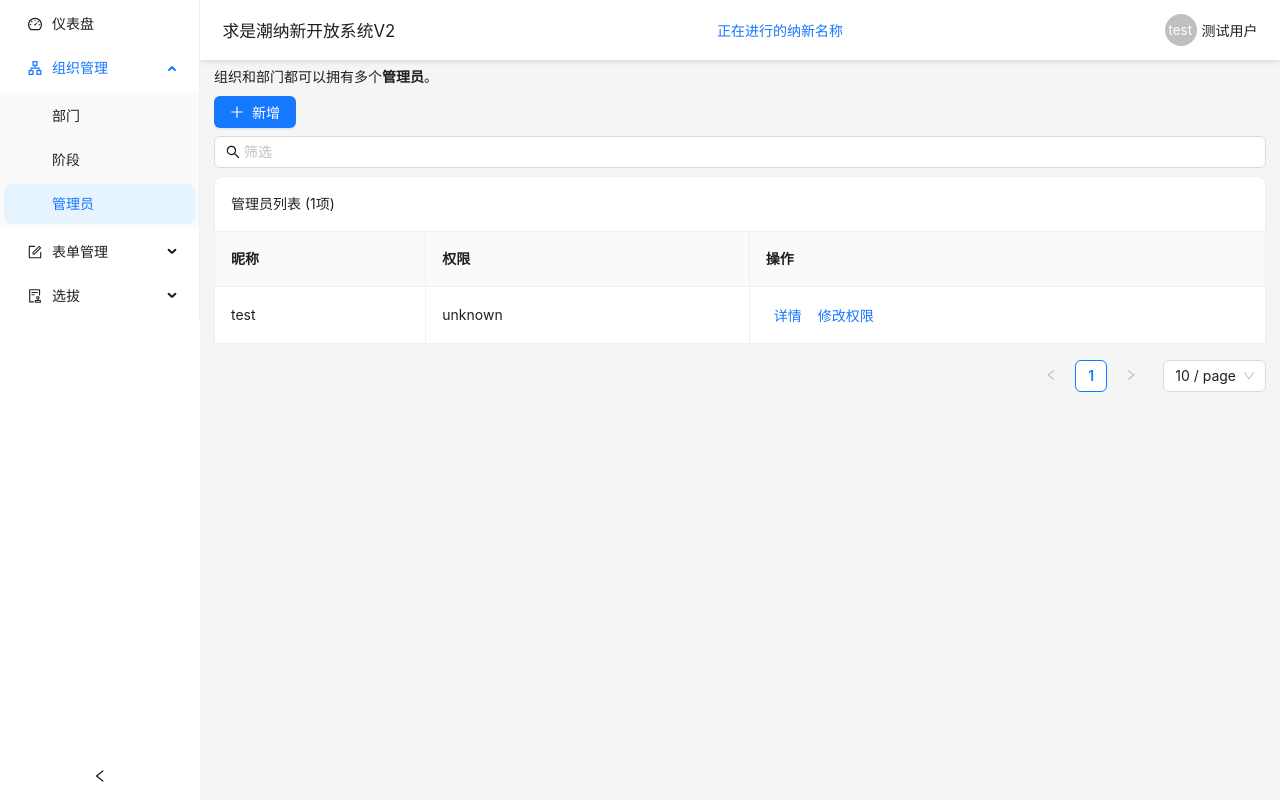
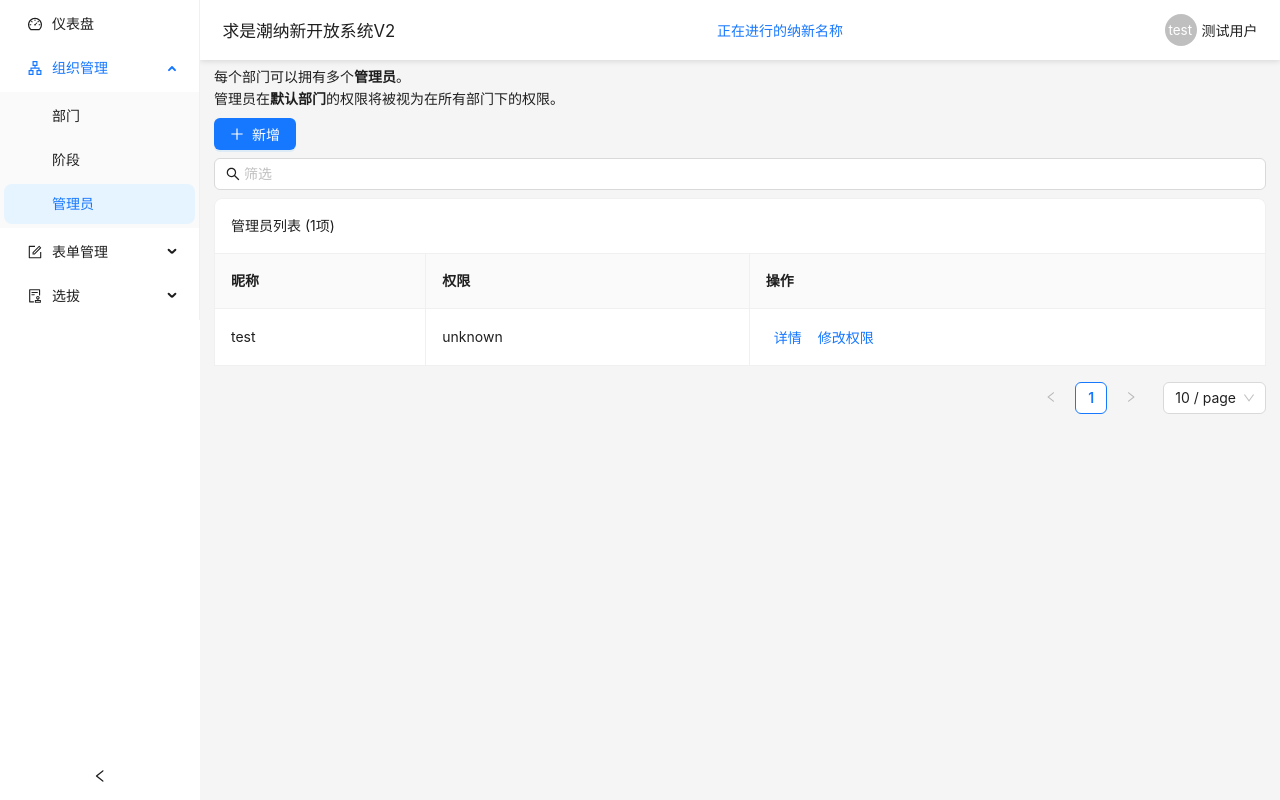
Before and after one commit to XmmShp/rop2-web, a React (Vite) app: page /console/org/admin in a window 1280 px wide. Built offline with nearby package versions, Linux system fonts and the light colour scheme.

Commit message:
Modify some text

```diff
--- a/src/console/org/AdminManage.tsx
+++ b/src/console/org/AdminManage.tsx
@@ -10,7 +10,9 @@ export default function AdminManage() {
   const [showValue, setShowValue] = useState(fullValue);
   return (<Flex vertical gap='small'>
     <Typography.Text>
-      组织和部门都可以拥有多个<Typography.Text strong>管理员</Typography.Text>。
+      每个部门可以拥有多个<Typography.Text strong>管理员</Typography.Text>。
+      <br />
+      管理员在<Typography.Text strong>默认部门</Typography.Text>的权限将被视为在所有部门下的权限。
     </Typography.Text>
     <Flex wrap='wrap'>
       <Button icon={<PlusOutlined />} type='primary'
--- a/src/console/org/DepartmentManage.tsx
+++ b/src/console/org/DepartmentManage.tsx
@@ -47,7 +47,7 @@ export default function DepartmentManage() {
     <Typography.Text>
       组织可以下设一个或多个<Typography.Text strong>部门</Typography.Text>。
       <br />
-      所有组织创建时都具有一个特殊的<Typography.Text strong>默认部门</Typography.Text>，其组织的面试场次可在整个组织共享。
+      所有组织创建时都具有一个特殊的<Typography.Text strong>默认部门</Typography.Text>，绑定至该部门的信息(如面试、管理员)将在整个组织共享。
     </Typography.Text>
     <Flex wrap='wrap'>
       <Button icon={<PlusOutlined />} type='primary'
```
